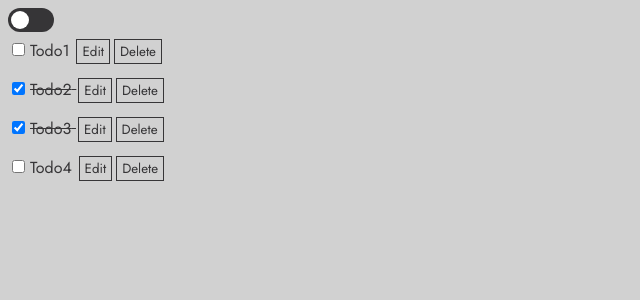
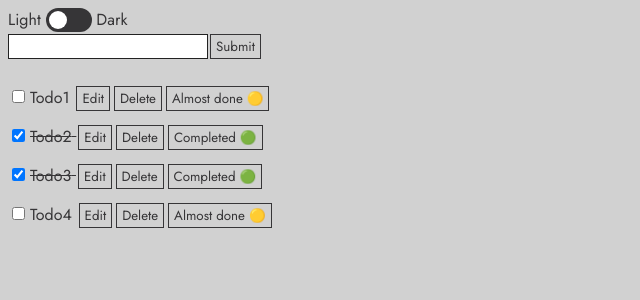
Before and after one commit to hannah-choi/react-todolist, a React (Create React App) app: page / in a window 1280 px wide. Shown: the top 300 px of the page, without its empty margins (0-640 px from the left). Built offline with nearby package versions, Linux system fonts and the light colour scheme.

Commit message:
added progress feature

```diff
--- a/src/App.js
+++ b/src/App.js
@@ -1,39 +1,16 @@
-import { useEffect, useState } from "react";
+import { useState } from "react";
 import { ThemeProvider } from "styled-components";
 import { lightTheme, darkTheme } from "./theme";
 import { GlobalStyles } from "./Global";
+import List from "./components/List";
 import Input from "./components/Input";
-import List from "./components/List";
 import ThemeToggle from "./components/ThemeToggle";
+import TodoProvider from "./TodoProvider";
+//import { useTodo } from "./TodoProvider";
 
 function App() {
-    // const [darkMode, setDarkMode] = useState(getInitialMode);
-    // useEffect(() => {
-    //     localStorage.setItem("dark", JSON.stringify(darkMode));
-    // }, [darkMode]);
-
-    // function getInitialMode() {
-    //     const isReturningUser = "dark" in localStorage;
-    //     const savedMode = JSON.parse(localStorage.getItem("dark"));
-    //     const userPreferesDark = getUserPreference();
-
-    //     if (isReturningUser) {
-    //         //if the user visited this page before
-    //         return savedMode;
-    //     } else if (userPreferesDark) {
-    //         // if the user's browser has preference
-    //         return true;
-    //     } else {
-    //         return false;
-    //     }
-    // }
-
-    // function getUserPreference() {
-    //     if (!window.matchMedia) return;
-    //     return window.matchMedia("(prefers-color-scheme: dark)").matches;
-    // }
-
     const [theme, setTheme] = useState("light");
+    // const { countCompletedTodos } = useTodo();
 
     const toggleTheme = () => {
         if (theme === "light") {
@@ -48,6 +25,7 @@ function App() {
             <>
                 <GlobalStyles />
                 <ThemeToggle theme={theme} toggleTheme={toggleTheme} />
+                <Input />
                 <List />
             </>
         </ThemeProvider>
--- a/src/TodoProvider.js
+++ b/src/TodoProvider.js
@@ -11,6 +11,21 @@ export default function TodoProvider({ children }) {
         { id: v4(), task: "Todo3", completed: true },
         { id: v4(), task: "Todo4", completed: false },
     ]);
+
+    // useEffect(
+    //     () =>
+    //         fetch("todos.json")
+    //             .then(res => res.json())
+    //             .then(data => {
+    //                 setTodos(
+    //                     complete === false
+    //                         ? data.filter(item => item.completed === false)
+    //                         : data.filter(item => item.completed === true)
+    //                 );
+    //                 console.log("rendered");
+    //             }),
+    //     []
+    // );
 
     const addTodo = newTodo => {
         setTodos([...todos, { id: v4(), task: newTodo, completed: false }]);
@@ -30,7 +45,12 @@ export default function TodoProvider({ children }) {
 
     return (
         <TodoContext.Provider
-            value={{ todos, addTodo, deleteTodo, updateTodo }}
+            value={{
+                todos,
+                addTodo,
+                deleteTodo,
+                updateTodo,
+            }}
         >
             {children}
         </TodoContext.Provider>
--- a/src/components/ListItem.js
+++ b/src/components/ListItem.js
@@ -1,11 +1,15 @@
 import React, { useState } from "react";
+import Progress from "./Progress";
 import { useTodo } from "../TodoProvider";
 
 function ListItem({ id, task, completed }) {
     const { deleteTodo, updateTodo } = useTodo();
 
     const [editing, setEditing] = useState(false);
+    const [progress, setProgress] = useState(true);
     const [text, setText] = useState(task);
+
+    const handleToggle = () => setProgress(!progress);
 
     const handleUpdate = e => {
         e.preventDefault();
@@ -18,6 +22,12 @@ function ListItem({ id, task, completed }) {
             <input type="checkbox" defaultChecked={completed ? true : false} />
             {task} <button onClick={() => setEditing(true)}>Edit</button>
             <button onClick={() => deleteTodo(id)}>Delete</button>
+            <Progress
+                todo={task}
+                progress={progress}
+                completed={completed}
+                toggle={handleToggle}
+            />
         </div>
     );
 
--- /dev/null
+++ b/src/components/Progress.js
@@ -0,0 +1,15 @@
+import React from "react";
+
+function Progress({ todo, progress, toggle, completed }) {
+    const complete = <button disabled>{"Completed 🟢"}</button>;
+    const progressButton = (
+        <button onClick={toggle}>
+            {progress ? "Almost done 🟡" : "In progress 🔴"}
+        </button>
+    );
+
+    console.log({ todo, progress });
+    return <>{completed ? complete : progressButton}</>;
+}
+
+export default Progress;
--- a/src/components/ThemeToggle.js
+++ b/src/components/ThemeToggle.js
@@ -3,6 +3,7 @@ import React from "react";
 export default function ThemeToggle({ toggleTheme }) {
     return (
         <div className="toggleContainer">
+            Light{" "}
             <label className="switch">
                 <input
                     type="checkbox"
@@ -11,7 +12,8 @@ export default function ThemeToggle({ toggleTheme }) {
                     onClick={() => toggleTheme()}
                 />
                 <span className="slider round" />
-            </label>
+            </label>{" "}
+            Dark
         </div>
     );
 }
```
Also changed, not shown: 1 other file (tests, documents, lock files or other folders).
